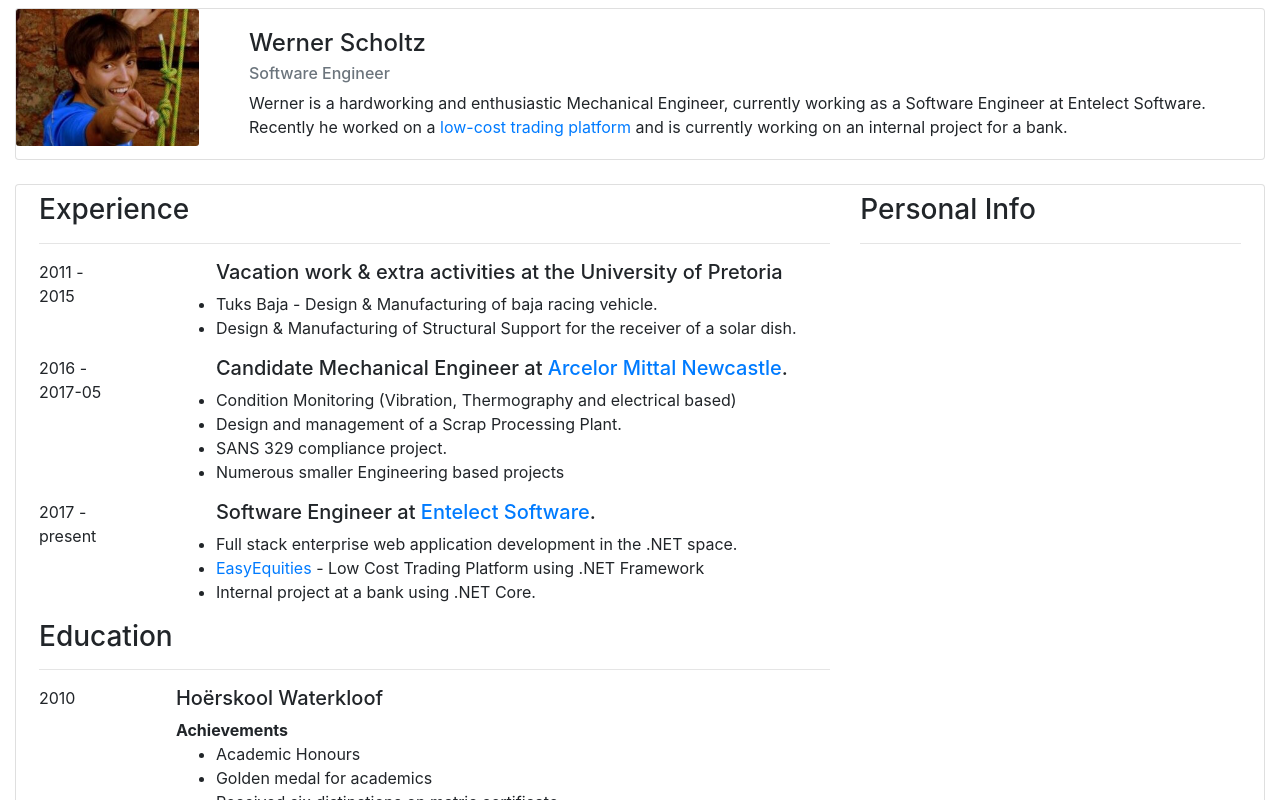
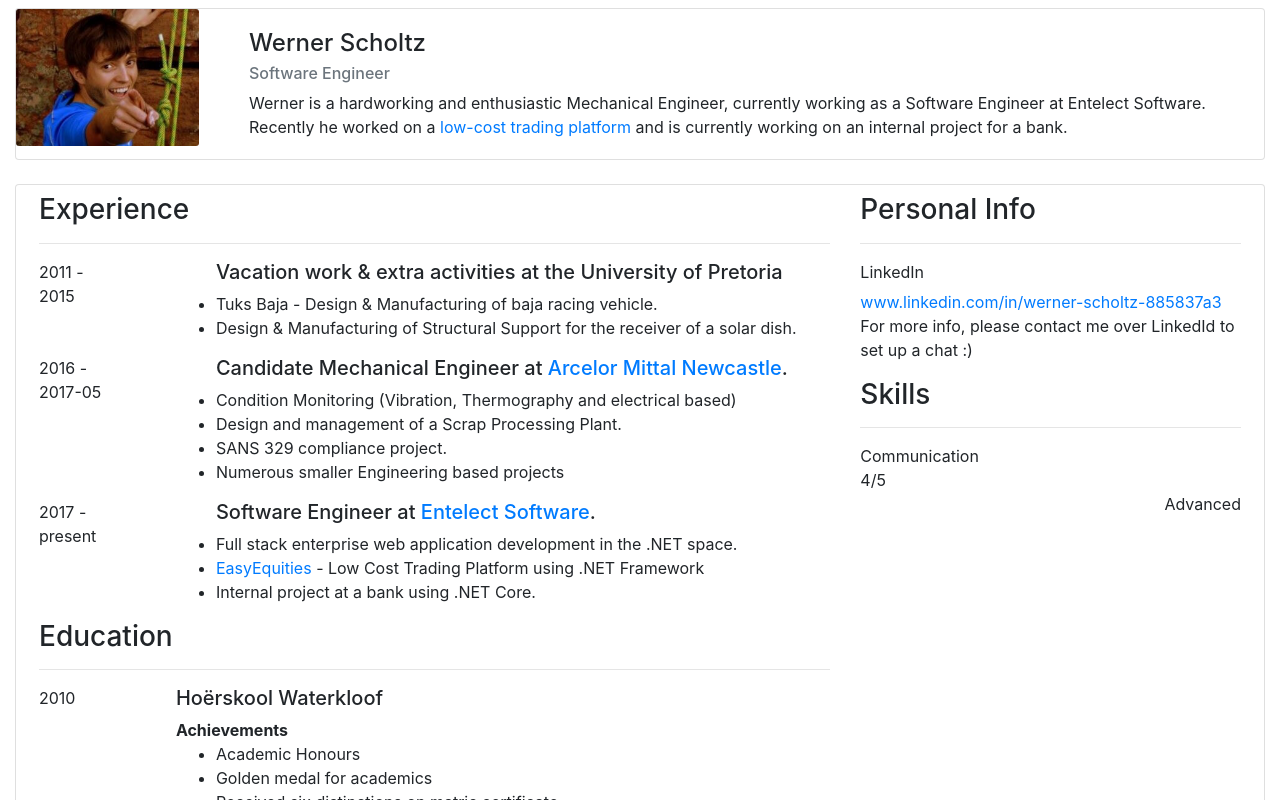
Before and after one commit to WernerScholtz/Resume, an Angular app: page / in a window 1280 px wide. Shown: the top 800 px of the page. Built offline with nearby package versions, Linux system fonts and the light colour scheme.

Commit message:
Added personal info and started with skills

```diff
--- a/src/app/app.component.html
+++ b/src/app/app.component.html
@@ -116,10 +116,37 @@
       <div class="col-4">
         <div class="row">
           <div class="col">
-            <h3 class="">
+            <h3>
               Personal Info
             </h3>
             <hr />
+            <div class="card-title">
+              LinkedIn
+            </div>
+            <div class="card-subtitle">
+              <a
+                href="https://www.linkedin.com/in/werner-scholtz-885837a3">www.linkedin.com/in/werner-scholtz-885837a3</a>
+            </div>
+            <p>For more info, please contact me over LinkedId to set up a chat :)</p>
+          </div>
+        </div>
+        <div class="row">
+          <div class="col">
+            <h3>
+              Skills
+            </h3>
+            <hr />
+            <div>
+              <div>
+                Communication
+              </div>
+              <div>
+                4/5
+              </div>
+              <div class="float-right">
+                Advanced
+              </div>
+            </div>
           </div>
         </div>
       </div>
```
